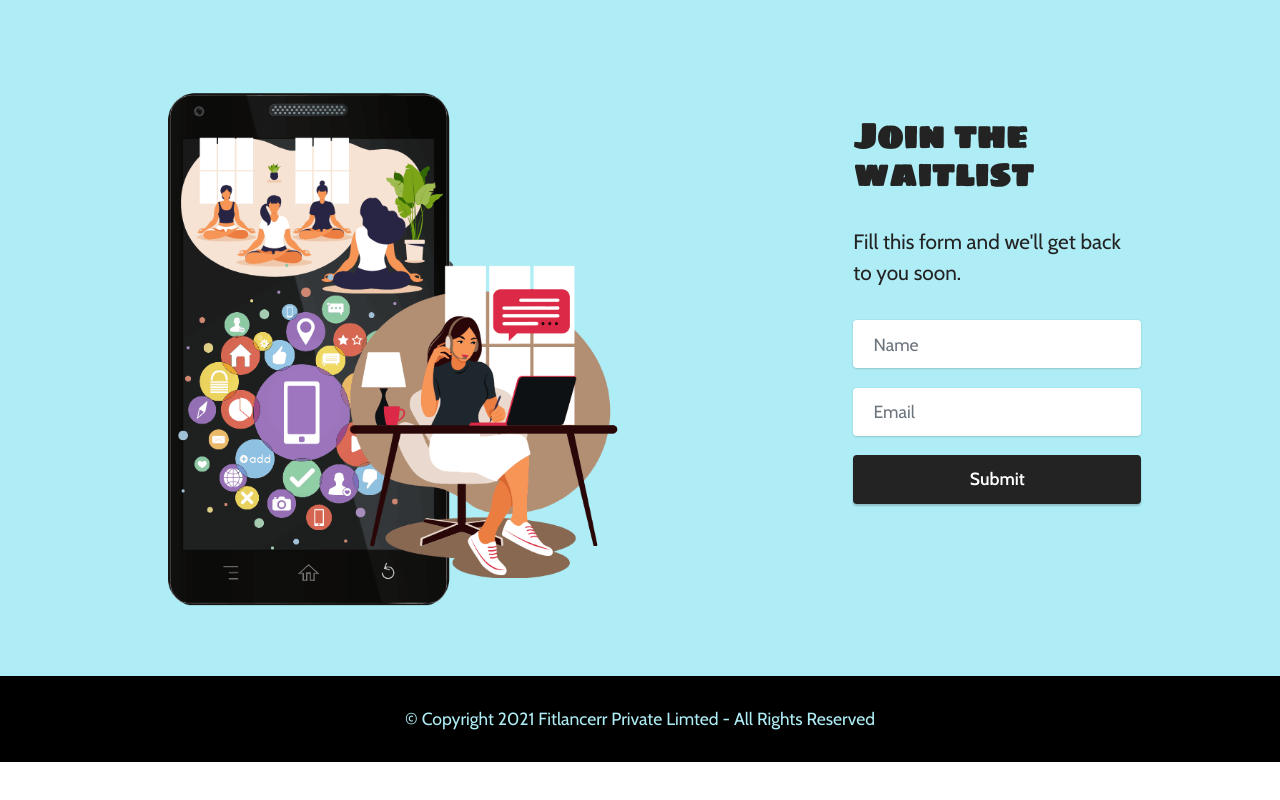
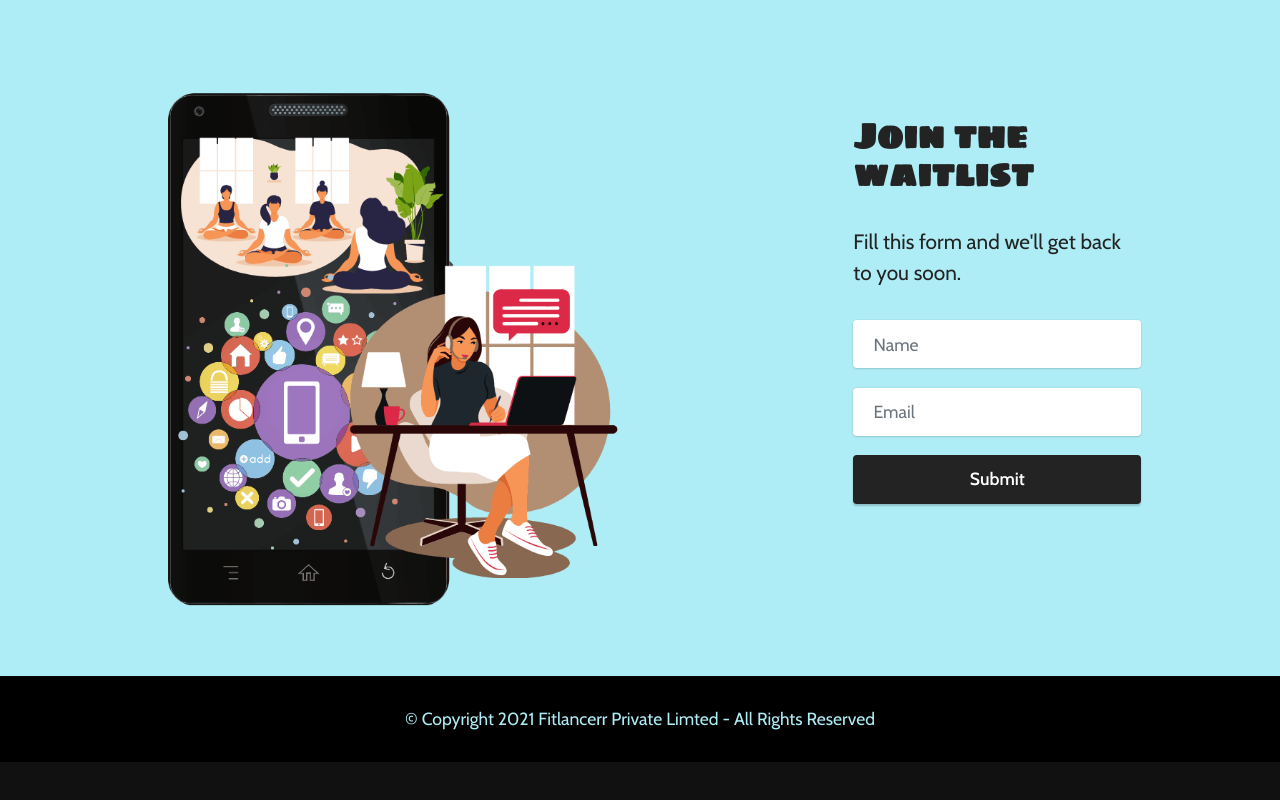
Before and after one commit to subhav13/fitlancerrLandingPage_Ad, a plain HTML site: page index.html in a window 1280 px wide. Shown: the part 3476-4276 px from the top of the page. Drawn offline with nearby package versions, Linux system fonts and the light colour scheme; files whose address does not match are found by name.

Commit message:
Update index.html

```diff
--- a/index.html
+++ b/index.html
@@ -203,7 +203,7 @@
             </div>
         </div>
     </div>
-</section><section style="background-color: #fff; font-family: -apple-system, BlinkMacSystemFont, 'Segoe UI', 'Roboto', 'Helvetica Neue', Arial, sans-serif; color:#aaa; font-size:12px; padding: 0; align-items: center; display: flex;"><a href="https://mobirise.site/e" style="flex: 1 1; height: 3rem; padding-left: 1rem;"></a><p style="flex: 0 0 auto; margin:0; padding-right:1rem;"><a href="index.html#header5-14">Thank you for visiting:)</a></p></section><script src="assets/web/assets/jquery/jquery.min.js"></script>  <script src="assets/popper/popper.min.js"></script>  <script src="assets/tether/tether.min.js"></script>  <script src="assets/bootstrap/js/bootstrap.min.js"></script>  <script src="assets/smoothscroll/smooth-scroll.js"></script>  <script src="assets/viewportchecker/jquery.viewportchecker.js"></script>  <script src="assets/parallax/jarallax.min.js"></script>  <script src="assets/playervimeo/vimeo_player.js"></script>  <script src="assets/formstyler/jquery.formstyler.js"></script>  <script src="assets/formstyler/jquery.formstyler.min.js"></script>  <script src="assets/datepicker/jquery.datetimepicker.full.js"></script>  <script src="assets/dropdown/js/nav-dropdown.js"></script>  <script src="assets/dropdown/js/navbar-dropdown.js"></script>  <script src="assets/touchswipe/jquery.touch-swipe.min.js"></script>  <script src="assets/theme/js/script.js"></script>  <script src="assets/formoid/formoid.min.js"></script>
+</section><section style="background-color: #111; font-family: -apple-system, BlinkMacSystemFont, 'Segoe UI', 'Roboto', 'Helvetica Neue', Arial, sans-serif; color:#aaa; font-size:12px; padding: 0; align-items: center; display: flex;"><a href="https://mobirise.site/e" style="flex: 1 1; height: 3rem; padding-left: 1rem;"></a><p style="flex: 0 0 auto; margin:0; padding-right:1rem;"><a href="index.html#header5-14">Thank you for visiting:)</a></p></section><script src="assets/web/assets/jquery/jquery.min.js"></script>  <script src="assets/popper/popper.min.js"></script>  <script src="assets/tether/tether.min.js"></script>  <script src="assets/bootstrap/js/bootstrap.min.js"></script>  <script src="assets/smoothscroll/smooth-scroll.js"></script>  <script src="assets/viewportchecker/jquery.viewportchecker.js"></script>  <script src="assets/parallax/jarallax.min.js"></script>  <script src="assets/playervimeo/vimeo_player.js"></script>  <script src="assets/formstyler/jquery.formstyler.js"></script>  <script src="assets/formstyler/jquery.formstyler.min.js"></script>  <script src="assets/datepicker/jquery.datetimepicker.full.js"></script>  <script src="assets/dropdown/js/nav-dropdown.js"></script>  <script src="assets/dropdown/js/navbar-dropdown.js"></script>  <script src="assets/touchswipe/jquery.touch-swipe.min.js"></script>  <script src="assets/theme/js/script.js"></script>  <script src="assets/formoid/formoid.min.js"></script>
 
 
  <div id="scrollToTop" class="scrollToTop mbr-arrow-up"><a style="text-align: center;"><i class="mbr-arrow-up-icon mbr-arrow-up-icon-cm cm-icon cm-icon-smallarrow-up"></i></a></div>
```
